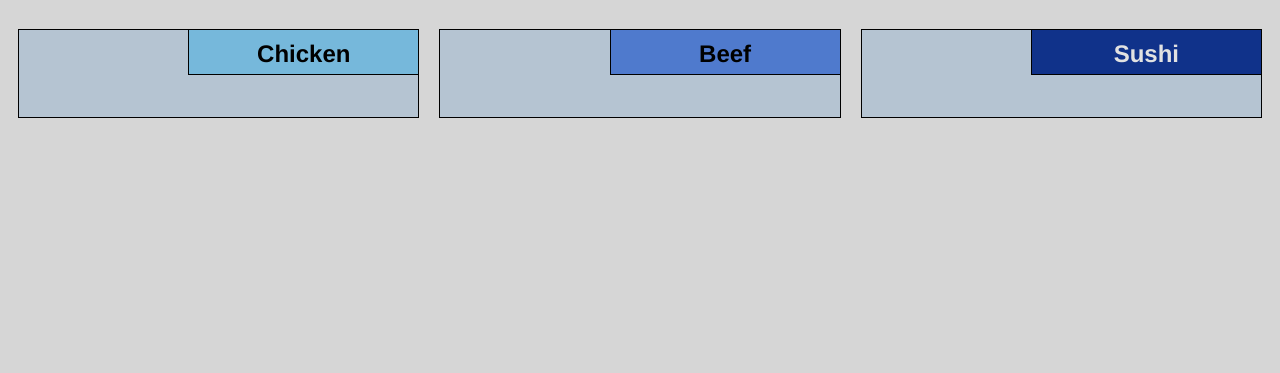
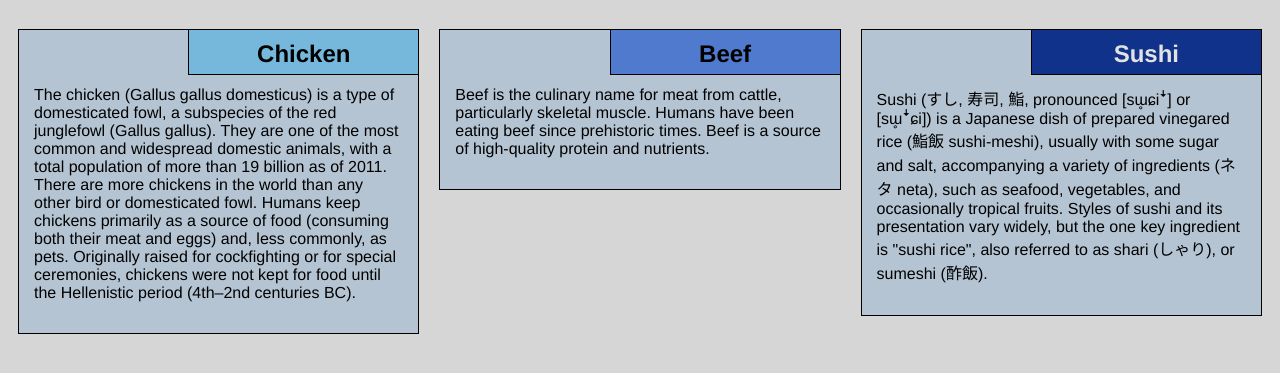
Before and after one commit to JunheePark/module2-solution, a plain HTML site: page index.html in a window 1280 px wide. Shown: the part 61-434 px from the top of the page. Drawn offline with Linux system fonts and the light colour scheme.

Commit message:
Update index.html

```diff
--- a/index.html
+++ b/index.html
@@ -17,7 +17,7 @@
  <section class="Chicken">
  <h2>Chicken</h2>
  <p>
-
+The chicken (Gallus gallus domesticus) is a type of domesticated fowl, a subspecies of the red junglefowl (Gallus gallus). They are one of the most common and widespread domestic animals, with a total population of more than 19 billion as of 2011. There are more chickens in the world than any other bird or domesticated fowl. Humans keep chickens primarily as a source of food (consuming both their meat and eggs) and, less commonly, as pets. Originally raised for cockfighting or for special ceremonies, chickens were not kept for food until the Hellenistic period (4th–2nd centuries BC).
  </p>
  </section>
  </div>
@@ -25,7 +25,7 @@
  <section class="Beef">
  <h2>Beef</h2>
  <p>
-
+ Beef is the culinary name for meat from cattle, particularly skeletal muscle. Humans have been eating beef since prehistoric times. Beef is a source of high-quality protein and nutrients.
  </p>
  </section>
  </div>
@@ -33,7 +33,8 @@
  <section class="Sushi">
  <h2>Sushi</h2>
  <p>
-
+ Sushi (すし, 寿司, 鮨, pronounced [sɯ̥ɕiꜜ] or [sɯ̥ꜜɕi]) is a Japanese dish of prepared vinegared rice (鮨飯 sushi-meshi), usually with some sugar and salt, accompanying a variety of ingredients (ネタ neta), such as seafood, vegetables, and occasionally tropical fruits. Styles of sushi and its presentation vary widely, but the one key ingredient is "sushi rice", also referred to as shari (しゃり), or sumeshi (酢飯).
+ </p>
  </section>
  </div>
  </div>
```
